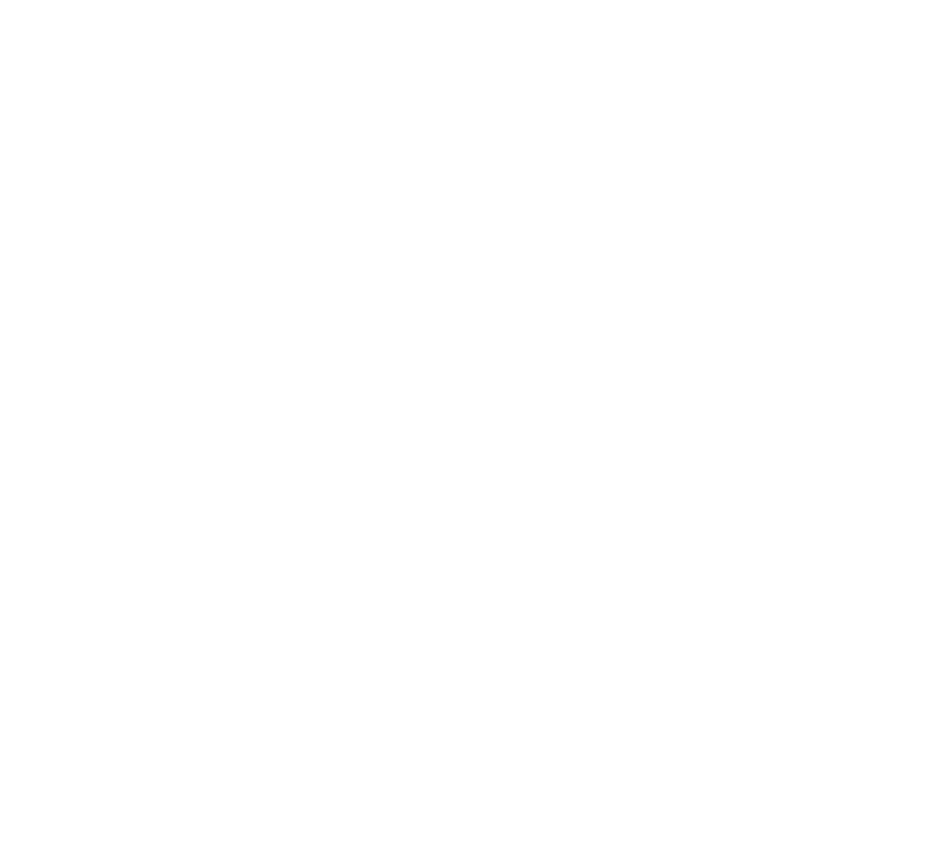
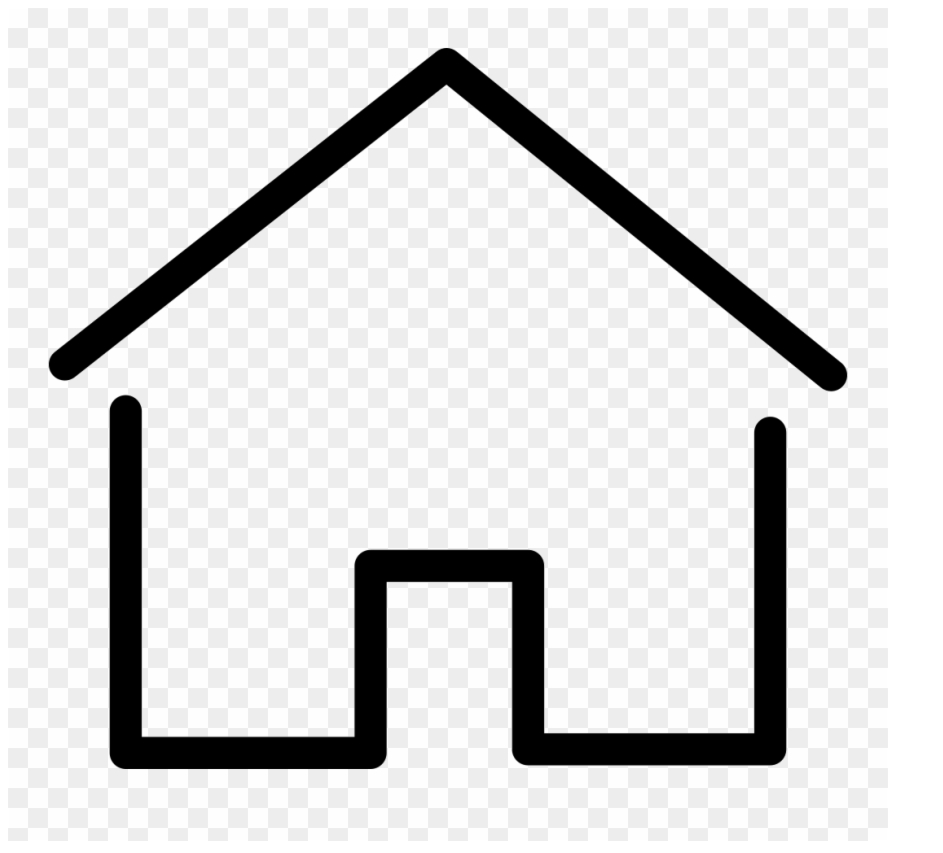
Before and after one commit to Bsindjui/svg-html, a plain HTML site: page index.html in a window 1280 px wide. Shown: the whole page, without its empty margins (0-943 px from the left). Before the commit the page ends 800 px from the top, so only its background shows below. Drawn offline with Linux system fonts and the light colour scheme.

Commit message:
add content on html

```diff
--- a/index.html
+++ b/index.html
@@ -6,6 +6,8 @@
     <title>SVG to HTML</title>
 </head>
 <body>
-
+    <section>
+        <img src="images/medium-house.png" alt="medium-house">
+    </section>
 </body>
 </html>
```
Also changed, not shown: images/medium-house.png (added).
